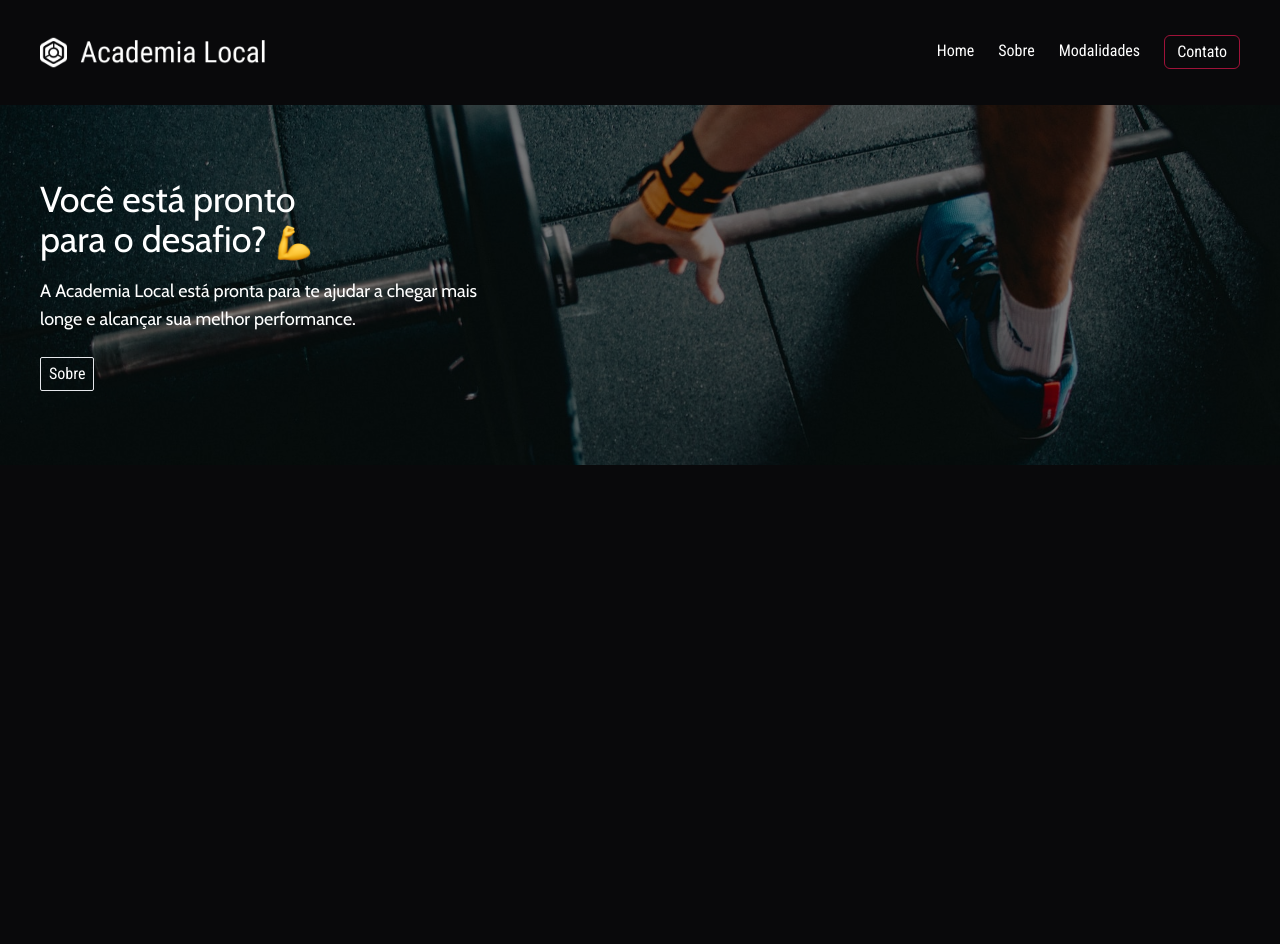
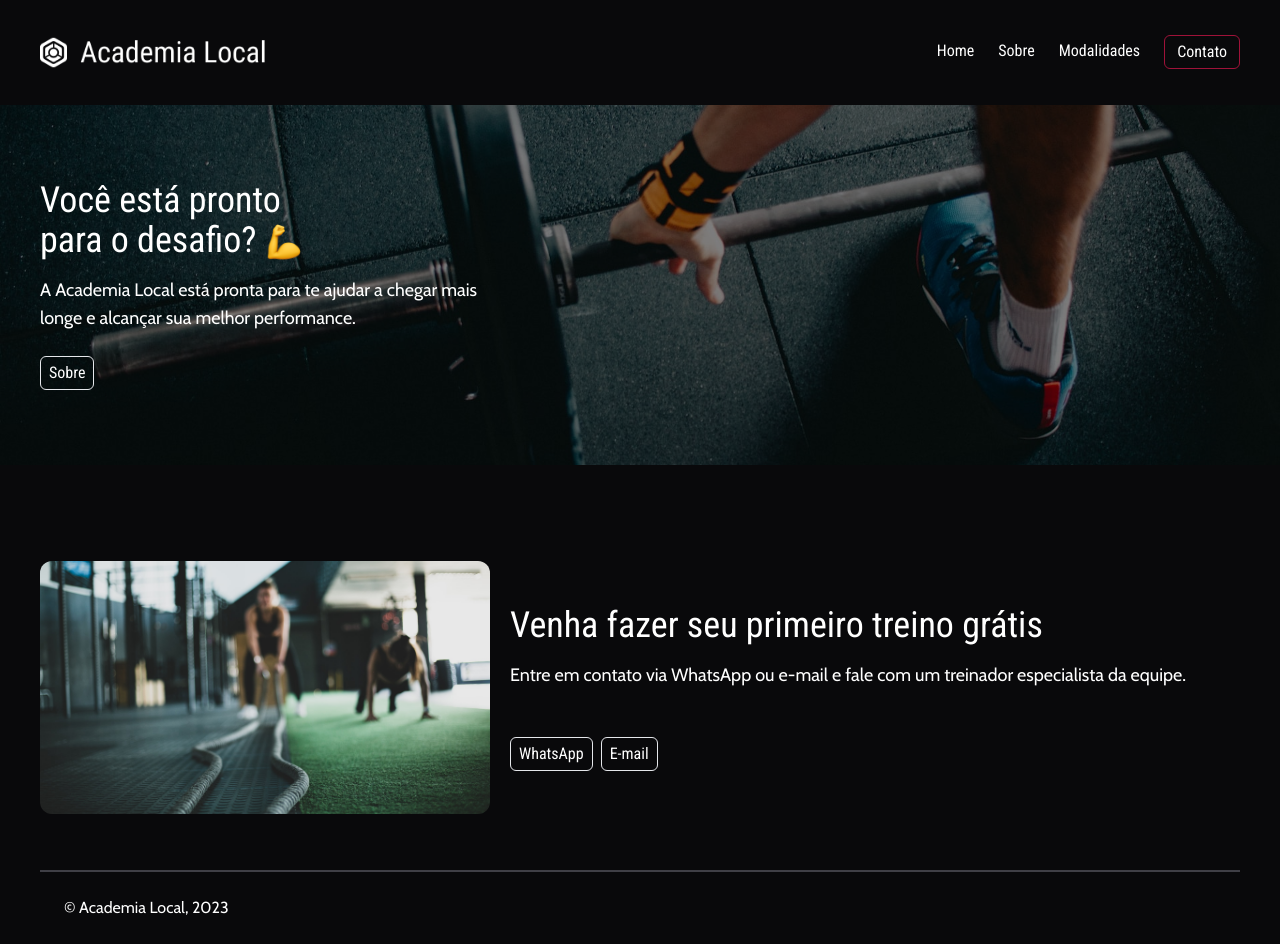
Before and after one commit to juniordbz/gym-website, a SvelteKit app: page / in a window 1280 px wide. Before the commit the page ends 800 px from the top, so only its background shows below. Built offline with nearby package versions, Linux system fonts and the light colour scheme.

Commit message:
add footer

```diff
--- /dev/null
+++ b/src/components/Footer.svelte
@@ -0,0 +1,36 @@
+<script lang="ts">
+  import crossfit from '$lib/assets/crossfit.jpg'
+</script>
+
+<footer class="flex flex-col px-10">
+  <div class="mt-24 flex w-full flex-col items-center gap-5 md:flex-row">
+    <img
+      class="rounded-xl"
+      width="450"
+      height="300"
+      src={crossfit}
+      alt="imagem de modalidade de treino - crosfit"
+    />
+    <div>
+      <h1 class="font-roboto text-4xl">
+        Venha fazer seu primeiro treino grátis
+      </h1>
+      <p class="mt-4 text-lg">
+        Entre em contato via WhatsApp ou e-mail e fale com um treinador
+        especialista da equipe.
+      </p>
+      <div class="mt-6 flex gap-2">
+        <a
+          class="mt-6 inline-block rounded-md border px-2 py-1 font-roboto delay-150 hover:bg-white hover:text-black hover:delay-100"
+          href="/">WhatsApp</a
+        >
+        <a
+          class="mt-6 inline-block rounded-md border px-2 py-1 font-roboto delay-150 hover:bg-white hover:text-black hover:delay-100"
+          href="/">E-mail</a
+        >
+      </div>
+    </div>
+  </div>
+  <div class="mt-14 w-full border-t-2 border-zinc-700" />
+  <div class="m-6">© Academia Local, 2023</div>
+</footer>
--- a/src/components/Intro.svelte
+++ b/src/components/Intro.svelte
@@ -13,7 +13,7 @@
   style="background-image: url({img})"
 >
   <div class="z-10">
-    <h1 class="text-4xl">
+    <h1 class="font-roboto text-4xl">
       {@html title}
       <img class="inline h-9 w-9" src={icon} alt="" />
     </h1>
@@ -23,7 +23,7 @@
 
     {#if btn && href}
       <a
-        class="mt-6 inline-block rounded-sm border px-2 py-1 font-roboto delay-150 hover:bg-white hover:text-black hover:delay-100"
+        class="mt-6 inline-block rounded-md border px-2 py-1 font-roboto delay-150 hover:bg-white hover:text-black hover:delay-100"
         {href}
         >{btn}
       </a>
--- a/src/routes/+layout.svelte
+++ b/src/routes/+layout.svelte
@@ -1,7 +1,9 @@
 <script>
   import '../app.pcss'
+  import Footer from '../components/Footer.svelte'
   import Header from '../components/Header.svelte'
 </script>
 
 <Header />
 <slot />
+<Footer />
```
